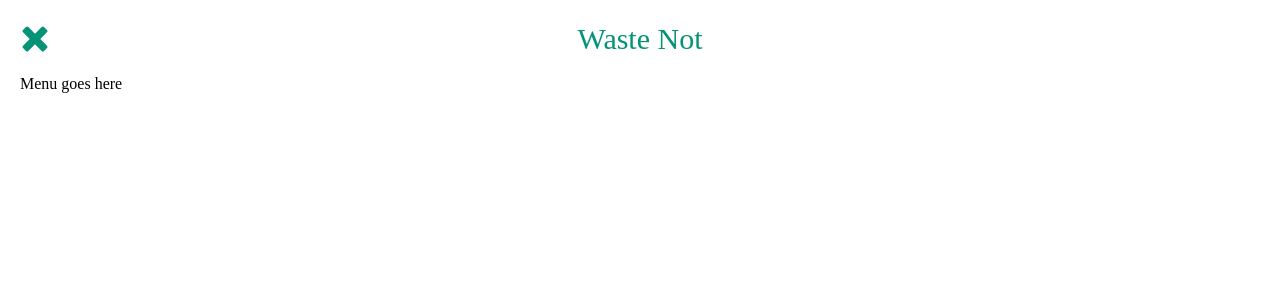
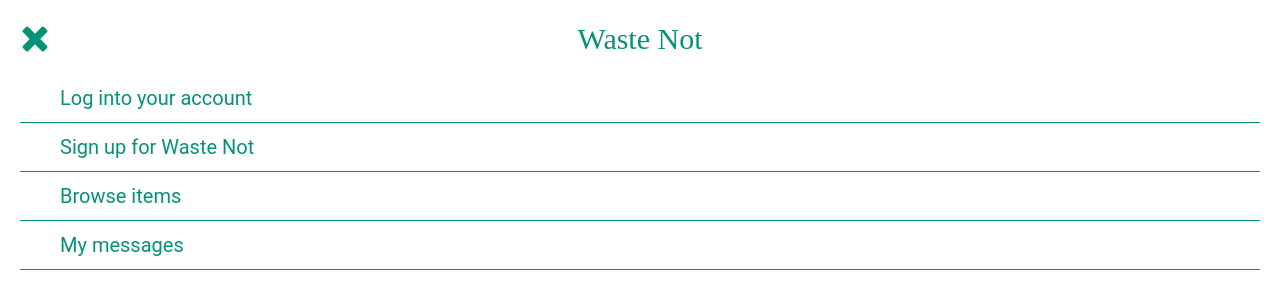
Before and after one commit to laurajbrennan/capstone, a React (Create React App) app in the folder client/: page /menu in a window 1280 px wide. Shown: the top 300 px of the page. Built offline with nearby package versions, Linux system fonts and the light colour scheme.

Commit message:
login and signup pages functional but unstyled

```diff
--- a/client/src/App.js
+++ b/client/src/App.js
@@ -1,7 +1,7 @@
 import React, { Component } from "react";
 import "./styles/main.css";
 import "./index.css";
-import { BrowserRouter as Router, Link, Switch, Route } from "react-router-dom";
+import { BrowserRouter as Router, Switch, Route } from "react-router-dom";
 import Header from "./components/Header";
 import Menu from "./components/pages/Menu";
 import Home from "./components/pages/Home";
@@ -24,7 +24,7 @@
             </Route>
 
             <Route path="/menu" exact>
-              <Menu />
+              <Menu isLoggedIn={this.state.isLoggedIn} />
             </Route>
 
             <Route path="/browse" exact>
--- a/client/src/components/pages/Login.js
+++ b/client/src/components/pages/Login.js
@@ -1,9 +1,69 @@
 import React, { Component } from "react";
+import { Link } from "react-router-dom";
+import axios from "axios";
 
 export class Login extends Component {
   state = { isLoggedIn: false, loading: true, user: {}, items: [] };
+
   render() {
-    return <div></div>;
+    const login = user1 => {
+      axios.get("/users").then(res => {
+        let userArray = res.data;
+        console.log(userArray);
+        let userFound = userArray.find(user => {
+          return user.username === user1.username;
+        });
+        if (userFound) {
+          this.setState({ user: { userFound }, isLoggedIn: true });
+        } else {
+          return window.alert("Username not found, please try again.");
+        }
+      });
+    };
+
+    const handleLogin = event => {
+      event.preventDefault();
+      let user = {
+        username: event.target.username.value
+      };
+      console.log(user);
+      login(user);
+      document.querySelector(".login__form").reset();
+    };
+
+    return (
+      <div className="login">
+        <form className="login__form" action="submit" onSubmit={handleLogin}>
+          <h1 className="login__title">Login to your Waste Not account</h1>
+
+          <div className="login__input">
+            <h3 className="login__label">USERNAME</h3>
+            <input
+              className="login__username"
+              placeholder="Username"
+              name="username"
+            ></input>
+          </div>
+
+          <div className="login__input">
+            <h3 className="login__label">PASSWORD</h3>
+            <input
+              className="login__password"
+              placeholder="Password"
+              name="password"
+            ></input>
+          </div>
+          <Link to="/signup">
+            <span className="login__signup-link">
+              Need an account? Sign up here.
+            </span>
+          </Link>
+          <button type="submit" className="login__submit-button">
+            Login
+          </button>
+        </form>
+      </div>
+    );
   }
 }
 
--- a/client/src/components/pages/Menu.js
+++ b/client/src/components/pages/Menu.js
@@ -2,16 +2,43 @@
 import { Link } from "react-router-dom";
 import X from "../../assets/icons/x.svg";
 
-export default function Menu() {
+export default function Menu(props) {
+  // if (props.isLoggedIn === false) {
+  //   return (
+  //     <section className="menu">
+  //       <Link className="menu__exit" to="/">
+  //         <img className="menu__exit-icon" src={X} />
+  //       </Link>
+  //       <span className="menu__title">Waste Not</span>
+  //       <div className="menu__list">
+  //         <Link to="/login">Log into your account</Link>
+  //         <Link to="/signup">Sign up for Waste Not</Link>
+  //         <Link to="/browse">Browse items</Link>
+  //       </div>
+  //     </section>
+  //   );
+  // } else {
   return (
     <section className="menu">
       <Link className="menu__exit" to="/">
-        <img className="menu__exit-icon" src={X} />
+        <img className="menu__exit-icon" src={X} alt="exit menu icon" />
       </Link>
       <span className="menu__title">Waste Not</span>
       <div className="menu__list">
-        <p>Menu goes here</p>
+        <Link to="/login" className="menu__link">
+          Log into your account
+        </Link>
+        <Link to="/signup" className="menu__link">
+          Sign up for Waste Not
+        </Link>
+        <Link to="/browse" className="menu__link">
+          Browse items
+        </Link>
+        <Link to="/messages" className="menu__link">
+          My messages
+        </Link>
       </div>
     </section>
   );
+  // }
 }
--- a/client/src/components/pages/Signup.js
+++ b/client/src/components/pages/Signup.js
@@ -4,6 +4,7 @@
 
 export class Signup extends Component {
   state = { isLoggedIn: false, loading: true, user: {}, items: [] };
+
   render() {
     const createNewUser = user => {
       axios
@@ -28,7 +29,7 @@
     };
 
     return (
-      <div classname="signup">
+      <div className="signup">
         <form className="signup__form" action="submit" onSubmit={newUser}>
           <h1 className="signup__title">Sign up for a Waste Not account</h1>
           <div className="signup__input">
@@ -64,7 +65,7 @@
               name="password"
             ></input>
           </div>
-          <Link to="">
+          <Link to="/login">
             <span className="signup__login-link">
               Already have an account? Log in here.
             </span>
--- a/client/src/styles/main.css
+++ b/client/src/styles/main.css
@@ -126,5 +126,22 @@
 
 .menu__list {
   width: 100%;
+  display: -webkit-box;
+  display: -ms-flexbox;
+  display: flex;
+  -webkit-box-orient: vertical;
+  -webkit-box-direction: normal;
+      -ms-flex-direction: column;
+          flex-direction: column;
+  padding-top: 20px;
+}
+
+.menu__link {
+  font-family: "Roboto";
+  font-size: 20px;
+  line-height: 28px;
+  color: #049376;
+  padding: 10px 40px;
+  border-bottom: 1px solid #049376;
 }
 /*# sourceMappingURL=main.css.map */
--- a/client/src/styles/partials/_menu.scss
+++ b/client/src/styles/partials/_menu.scss
@@ -24,5 +24,14 @@
 
   &__list {
     width: 100%;
+    display: flex;
+    flex-direction: column;
+    padding-top: 20px;
+  }
+
+  &__link {
+    @include text(20px, 28px, $secondary);
+    padding: 10px 40px;
+    border-bottom: 1px solid $secondary;
   }
 }
```
Also changed, not shown: 2 other files (tests, documents, lock files or other folders).
